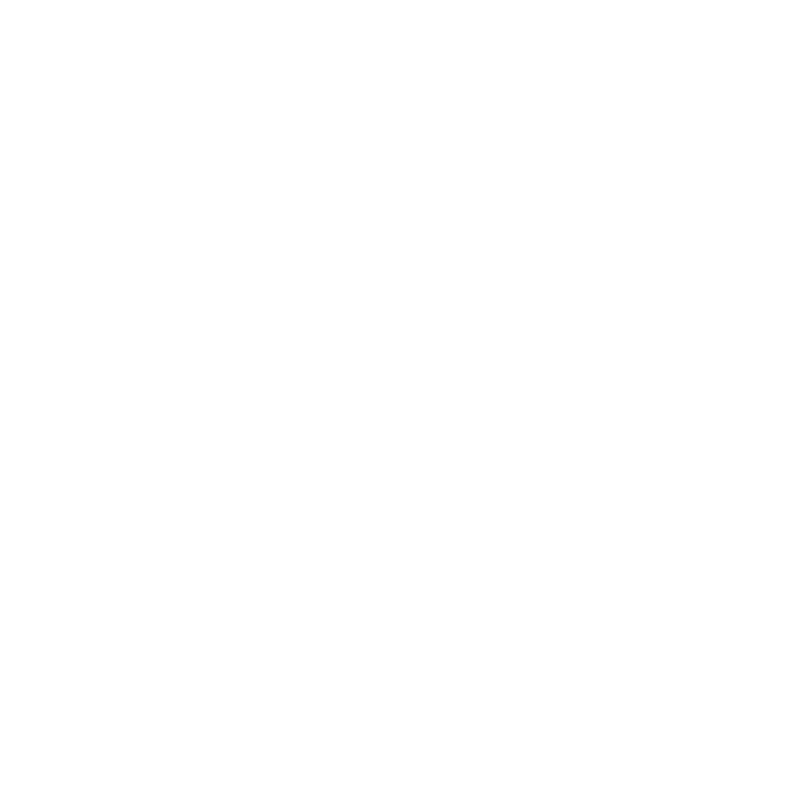
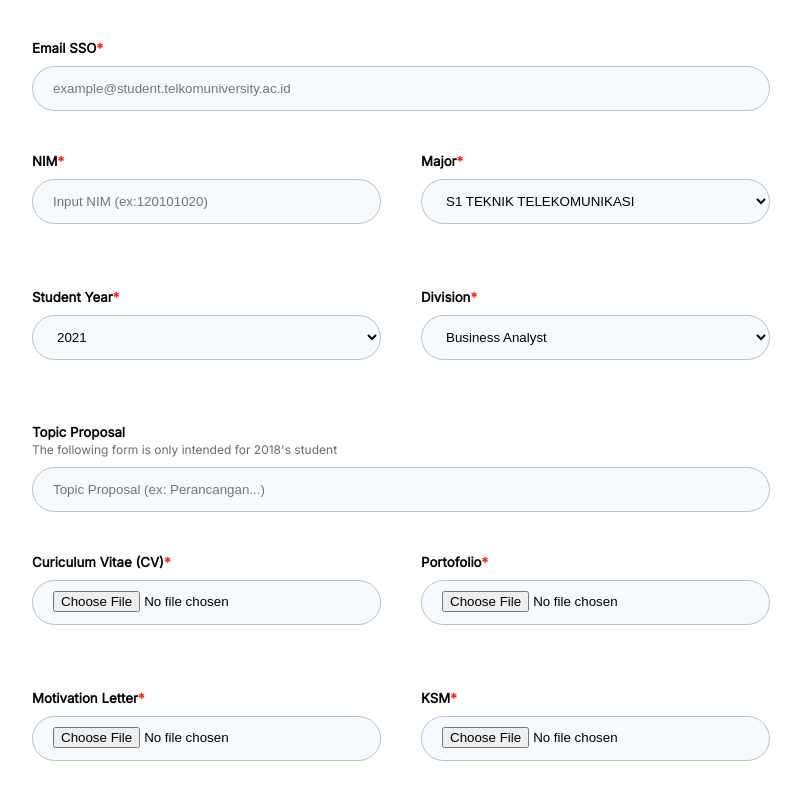
Before and after one commit to MobileInnovationLab/Legacy-Frontend-Motion, a Next.js app: page /recruitment in a window 1280 px wide. Shown: the part 1003-1800 px from the top of the page, without its empty margins (239-1040 px from the left). Before the commit the page ends 800 px from the top, so only its background shows below. Built offline with nearby package versions, Linux system fonts and the light colour scheme.

Commit message:
recruitment supposed to be done

```diff
--- a/pages/_app.js
+++ b/pages/_app.js
@@ -9,8 +9,8 @@ const TRACKING_ID = "G-GHYHBVVWV8";
 ReactGa.initialize(TRACKING_ID);
 
 function MyApp({ Component, pageProps }) {
-  //return <Component {...pageProps} />;
-  return <Maintenance />;
+  return <Component {...pageProps} />;
+  //return <Maintenance />;
 }
 
 export default MyApp;
--- a/pages/recruitment.jsx
+++ b/pages/recruitment.jsx
@@ -16,6 +16,8 @@ import API from "../api";
 
 import React, { useEffect, useState } from "react";
 import { motion } from "framer-motion";
+
+//import DummyPdf from "../public/dummy/Dummy Document.pdf";
 
 export default function Recruitment() {
   const router = useRouter();
@@ -72,7 +74,12 @@ export default function Recruitment() {
                 alt="Submitted Illustration"
               />
               <h3>Sorry, There is something wrong</h3>
-              <p>You can try to refresh the page and re-submit</p>
+              <p>
+                It seems like there is something wrong with your connection
+                or... <br />
+                Try to upload the proper file (in pdf format),
+                <br /> or just try to refresh the page and re-submit
+              </p>
             </div>
           </div>
         </motion.div>
@@ -107,6 +114,7 @@ export default function Recruitment() {
             major: "S1 TEKNIK TELEKOMUNIKASI",
             generation: "2021",
             division: "Business Analyst",
+            topic_proposal: "",
           }}
           onSubmit={(data, { setSubmitting }) => {
             setSubmit(true);
@@ -122,6 +130,9 @@ export default function Recruitment() {
               payload.append("major", data.major);
               payload.append("generation", data.generation);
               payload.append("division", data.division);
+              payload.append("topic_proposal", data.topic_proposal);
+              console.log(data);
+              console.log(payload);
               API.postRecruitment(payload)
                 .then((resp) => {
                   setModals(true);
@@ -147,10 +158,21 @@ export default function Recruitment() {
               .test("len", "NIM must be 10 digits", (val) => {
                 if (val) return val.toString().length === 10;
               }),
-            cv: Yup.mixed().required("Required"),
-            portofolio: Yup.mixed().required("Required"),
-            motivation_letter: Yup.mixed().required("Required"),
-            ksm: Yup.mixed().required("Required"),
+            cv: Yup.mixed()
+              .required("Required")
+              .test("fileFormat", "PDF only", (value) => {
+                return value && ["application/pdf"].includes(value.type);
+              }),
+            portofolio: Yup.mixed().required("Required")
+            .test("fileFormat", "PDF only", (value) => {
+              return value && ["application/pdf"].includes(value.type);
+            }),
+            motivation_letter: Yup.mixed().required("Required").test("fileFormat", "PDF only", (value) => {
+              return value && ["application/pdf"].includes(value.type);
+            }),
+            ksm: Yup.mixed().required("Required").test("fileFormat", "PDF only", (value) => {
+              return value && ["application/pdf"].includes(value.type);
+            }),
             major: Yup.string().required("Required"),
             generation: Yup.string().required("Required"),
             division: Yup.string().required("Required"),
@@ -389,6 +411,21 @@ export default function Recruitment() {
                   </div>
                 </div>
               </div>
+              <label>
+                <h5>Topic Proposal</h5>
+                <p className={styles.explaination}>
+                  The following form is only intended for 2018's student
+                </p>
+              </label>
+              <Field
+                id="topic_proposal"
+                type="text"
+                name="topic_proposal"
+                placeholder="Topic Proposal (ex: Perancangan...)"
+              />
+              <div className={styles.errors}>
+                <h5>{errors.name && touched.name && <p>*{errors.name}</p>}</h5>
+              </div>
               <div className={styles.flex}>
                 <div className={styles.half}>
                   <label>
@@ -429,7 +466,7 @@ export default function Recruitment() {
                   <div className={`${styles.errors} ${styles.half}`}>
                     <h5>
                       {errors.portofolio && touched.portofolio && (
-                        <p>*{errors.portofolio}</p>
+                        <p>*{`${errors.portofolio} or if you don't want upload any portofolio, you can just upload blank file in pdf format`}</p>
                       )}
                     </h5>
                   </div>
--- a/styles/pages/recruitment.module.scss
+++ b/styles/pages/recruitment.module.scss
@@ -35,11 +35,16 @@
 		label {
 			h5 {
 				display: flex;
+				margin-bottom: 10px;
 				p {
 					color: $main2;
 				}
 			}
-
+			.explaination {
+				font-size: 12px;
+				margin: -8px 0 10px;
+				color: $text-desc;
+			}
 		}
 
 		input {
@@ -257,7 +262,7 @@
 			}
 
 			.half {
-				width: 50%;
+				width: 100%;
 			}
 
 			button {
```
Also changed, not shown: 1 other file (tests, documents, lock files or other folders).
